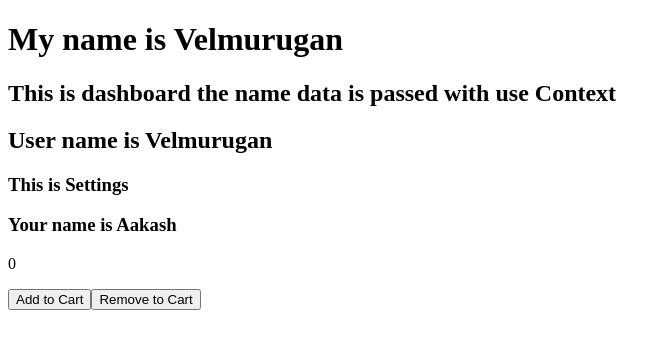
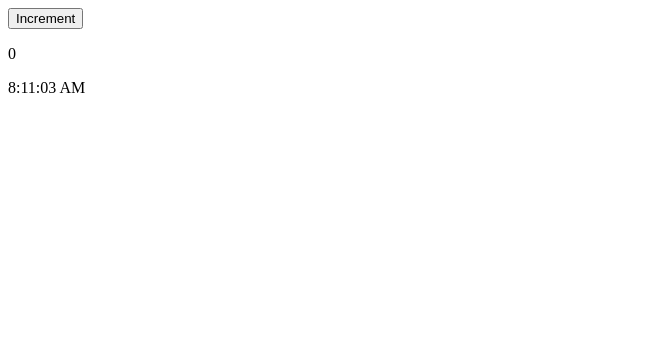
Before and after one commit to Velmurugan-02/REACT_INTERN, a React (Vite) app in the folder TEST_01/: page / in a window 1280 px wide. Shown: the top 348 px of the page, without its empty margins (0-671 px from the left). Built offline with nearby package versions, Linux system fonts and the light colour scheme.

Commit message:
UseEffect and UseLayout Notes are added . UseEffect Hook is Implemented and tested .

```diff
--- /dev/null
+++ b/TEST_01/Components/Effect_hooks/Title_change_effect/DigitalClock.jsx
@@ -0,0 +1,21 @@
+import { useState , useEffect } from "react";
+
+let DigitalClock = () => {
+    let [time,setTime] = useState(new Date());
+    useEffect(()=>{
+        let timer = setInterval(()=>{
+            setTime(new Date());
+        },1000)
+        return () =>{
+            clearInterval(timer);
+            console.log("Timer Cleared");
+        }
+    },[]);
+    return(
+        <>
+            <p>{time.toLocaleTimeString()}</p>
+        </>
+    )
+}
+
+export default DigitalClock;
--- /dev/null
+++ b/TEST_01/Components/Effect_hooks/Title_change_effect/Title_modify.jsx
@@ -0,0 +1,17 @@
+import { useState , useEffect } from "react";
+let Title_modify = () =>{
+    let [count , setCount] = useState(0);
+    let increment = () =>{setCount(count => count + 1)};
+    useEffect(()=>{
+        document.title = `count ${count}`;
+        return console.log("Rendered");
+    },[count]);
+    return(
+        <>
+            <button onClick={increment}>Increment</button>
+            <p>{count}</p>
+        </>
+    )
+}
+
+export default Title_modify;
--- a/TEST_01/src/App.jsx
+++ b/TEST_01/src/App.jsx
@@ -1,11 +1,10 @@
-import CartContext from "../Components/Context_hooks/E-Commerce_Context/CartContext";
-import UseContext from "../Components/Context_hooks/UseContext";
-
+import Title_modify from "../Components/Effect_hooks/Title_change_effect/Title_modify";
+import DigitalClock from "../Components/Effect_hooks/Title_change_effect/DigitalClock";
 function App() {
   return (
     <>
-      <UseContext></UseContext>
-      <CartContext></CartContext>
+      <Title_modify />
+      <DigitalClock />
     </>
   )
 }
```
Also changed, not shown: 2 other files (tests, documents, lock files or other folders).
